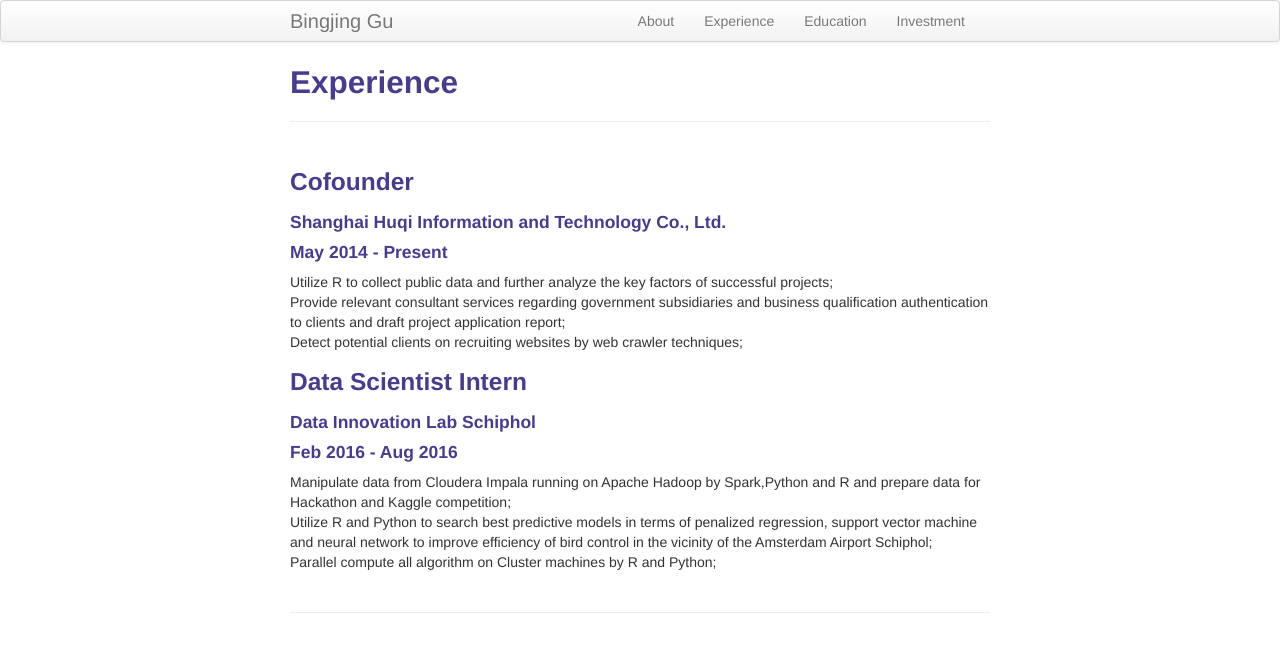
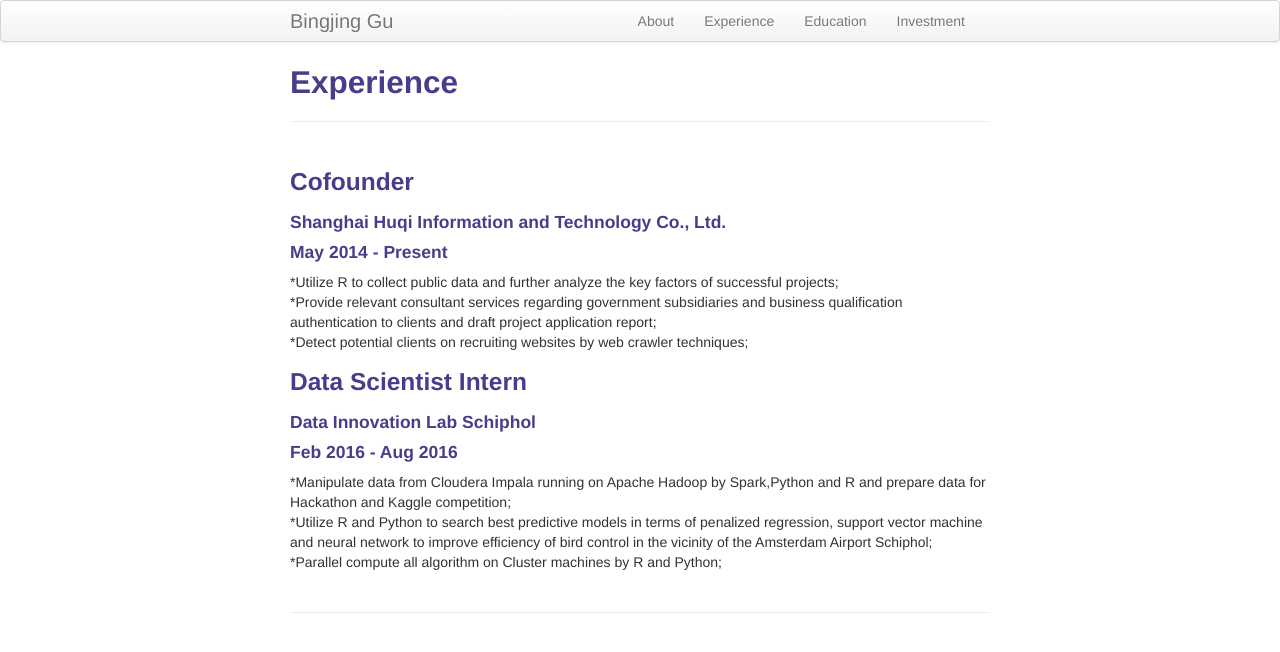
Before and after one commit to sangaj/sangaj.github.io, a Jekyll site: the page built from pages/Experience.md, in a window 1280 px wide. Shown: the top 652 px of the page. Built offline with Jekyll 4.4.1, drawn with Linux system fonts in a browser that asks for light colours.

```diff
--- a/pages/Experience.md
+++ b/pages/Experience.md
@@ -10,15 +10,15 @@ description: Bingjing's Experience
 ####  Shanghai Huqi Information and Technology Co., Ltd.
 ####  May 2014 - Present
 
-Utilize R to collect public data and further analyze the key factors of successful projects; <br />
-Provide relevant consultant services regarding government subsidiaries and business qualification authentication to clients and draft project application report; <br />
-Detect potential clients on recruiting websites by web crawler techniques; <br />
+*Utilize R to collect public data and further analyze the key factors of successful projects; <br />
+*Provide relevant consultant services regarding government subsidiaries and business qualification authentication to clients and draft project application report; <br />
+*Detect potential clients on recruiting websites by web crawler techniques; <br />
 
 
 ###  Data Scientist Intern
 ####  Data Innovation Lab Schiphol
 ####  Feb 2016 - Aug 2016
 
-Manipulate data from Cloudera Impala running on Apache Hadoop by Spark,Python and R and prepare data for Hackathon and Kaggle competition;<br />
-Utilize R and Python to search best predictive models in terms of penalized regression, support vector machine and neural network to improve efficiency of bird control in the vicinity of the Amsterdam Airport Schiphol;<br />
-Parallel compute all algorithm on Cluster machines by R and Python;<br />
+*Manipulate data from Cloudera Impala running on Apache Hadoop by Spark,Python and R and prepare data for Hackathon and Kaggle competition;<br />
+*Utilize R and Python to search best predictive models in terms of penalized regression, support vector machine and neural network to improve efficiency of bird control in the vicinity of the Amsterdam Airport Schiphol;<br />
+*Parallel compute all algorithm on Cluster machines by R and Python;<br />
```
